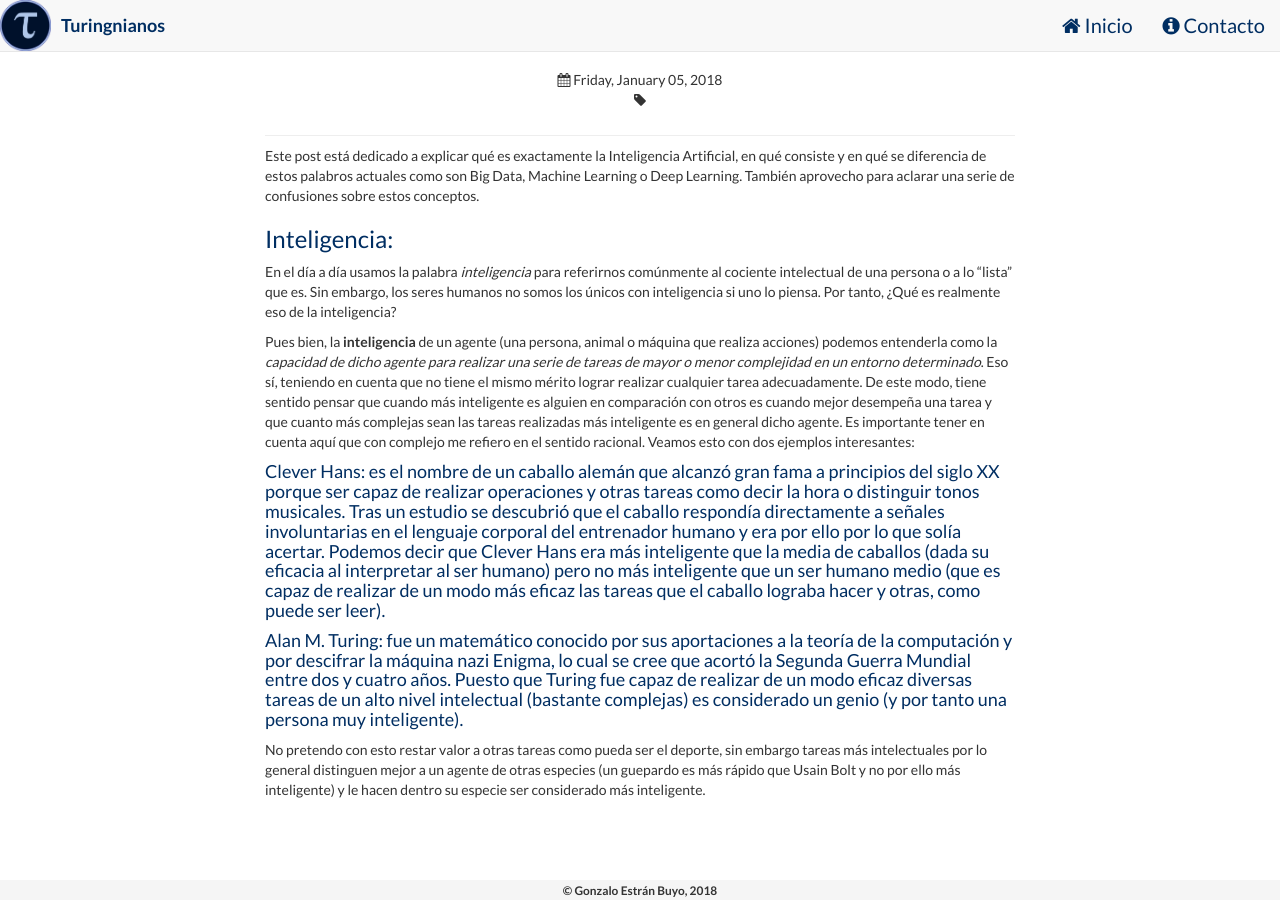
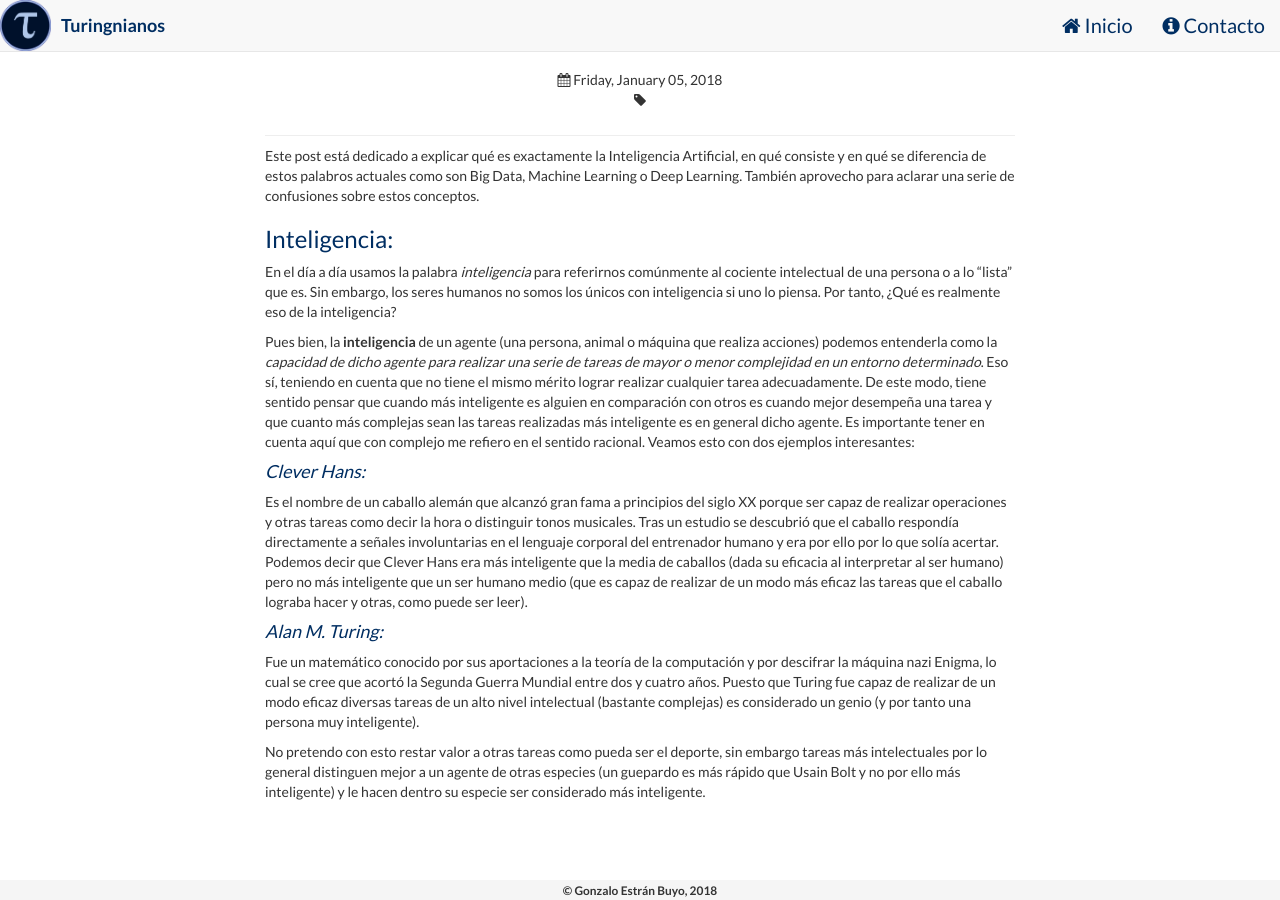
Before and after one commit to turingnianos/turingnianos.github.io, a Jekyll site: the page built from _posts/2018-01-04-ia-que-es.md, in a window 1280 px wide. Built offline with Jekyll 4.4.1, drawn with Linux system fonts in a browser that asks for light colours; nearby versions of some CDN libraries; our own code applies the rules of GitHub Pages for plain Markdown files; comment, search, counter and statistics services are not loaded.

Commit message:
Mr Hyde was here …

```diff
--- a/_posts/2018-01-04-ia-que-es.md
+++ b/_posts/2018-01-04-ia-que-es.md
@@ -17,8 +17,10 @@ En el día a día usamos la palabra *inteligencia* para referirnos comúnmente a
 
 Pues bien, la **inteligencia** de un agente (una persona, animal o máquina que realiza  acciones) podemos entenderla como la *capacidad de dicho agente para realizar una serie de tareas de mayor o menor complejidad en un entorno determinado*. Eso sí, teniendo en cuenta que no tiene el mismo mérito lograr realizar cualquier tarea adecuadamente. De este modo, tiene sentido pensar que cuando más inteligente es alguien en comparación con otros es cuando mejor desempeña una tarea y que cuanto más complejas sean las tareas realizadas más inteligente es en general dicho agente. Es importante tener en cuenta aquí que con complejo me refiero en el sentido racional. Veamos esto con dos ejemplos interesantes:
 
-#### Clever Hans: es el nombre de un caballo alemán que alcanzó gran fama a principios del siglo XX porque ser capaz de realizar operaciones y otras tareas como decir la hora o distinguir tonos musicales. Tras un estudio se descubrió que el caballo respondía directamente a señales involuntarias en el lenguaje corporal del entrenador humano y era por ello por lo que solía acertar. Podemos decir que Clever Hans era más inteligente que la media de caballos (dada su eficacia al interpretar al ser humano) pero no más inteligente que un ser humano medio (que es capaz de realizar de un modo más eficaz las tareas que el caballo lograba hacer y otras, como puede ser leer).
+#### *Clever Hans:*
+Es el nombre de un caballo alemán que alcanzó gran fama a principios del siglo XX porque ser capaz de realizar operaciones y otras tareas como decir la hora o distinguir tonos musicales. Tras un estudio se descubrió que el caballo respondía directamente a señales involuntarias en el lenguaje corporal del entrenador humano y era por ello por lo que solía acertar. Podemos decir que Clever Hans era más inteligente que la media de caballos (dada su eficacia al interpretar al ser humano) pero no más inteligente que un ser humano medio (que es capaz de realizar de un modo más eficaz las tareas que el caballo lograba hacer y otras, como puede ser leer).
 
-#### Alan M. Turing: fue un matemático conocido por sus aportaciones a la teoría de la computación y por descifrar la máquina nazi Enigma, lo cual se cree que acortó la Segunda Guerra Mundial entre dos y cuatro años. Puesto que Turing fue capaz de realizar de un modo eficaz diversas tareas de un alto nivel intelectual (bastante complejas) es considerado un genio (y por tanto una persona muy inteligente).
+#### *Alan M. Turing:*
+Fue un matemático conocido por sus aportaciones a la teoría de la computación y por descifrar la máquina nazi Enigma, lo cual se cree que acortó la Segunda Guerra Mundial entre dos y cuatro años. Puesto que Turing fue capaz de realizar de un modo eficaz diversas tareas de un alto nivel intelectual (bastante complejas) es considerado un genio (y por tanto una persona muy inteligente).
 
 No pretendo con esto restar valor a otras tareas como pueda ser el deporte, sin embargo tareas más intelectuales por lo general distinguen mejor a un agente de otras especies (un guepardo  es más rápido  que Usain Bolt y no por ello más inteligente) y le hacen dentro su especie ser considerado más inteligente.
```
